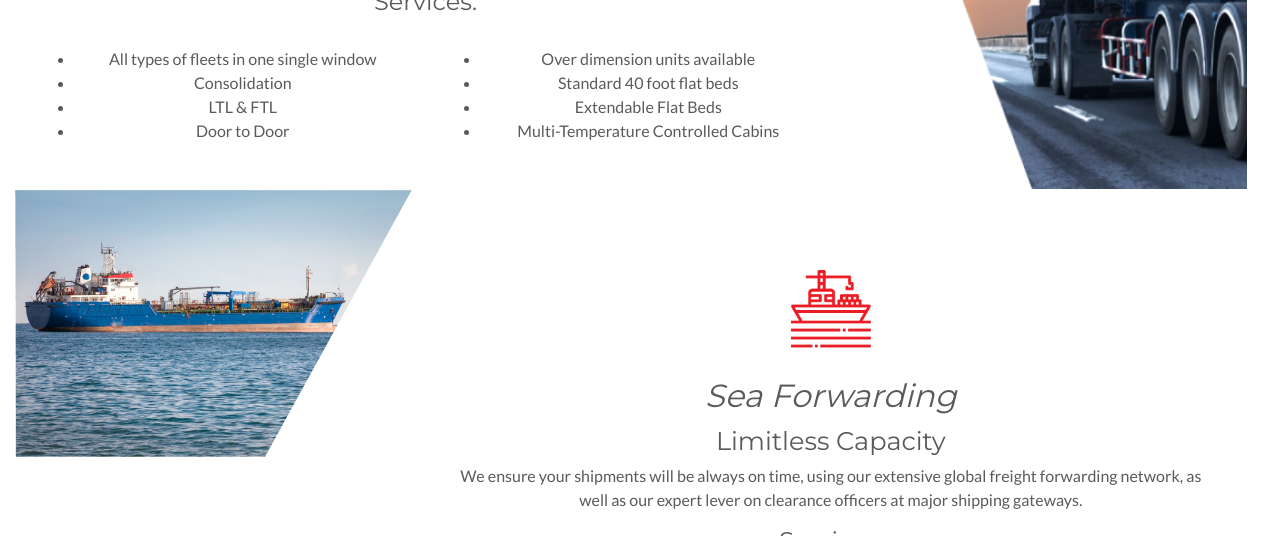
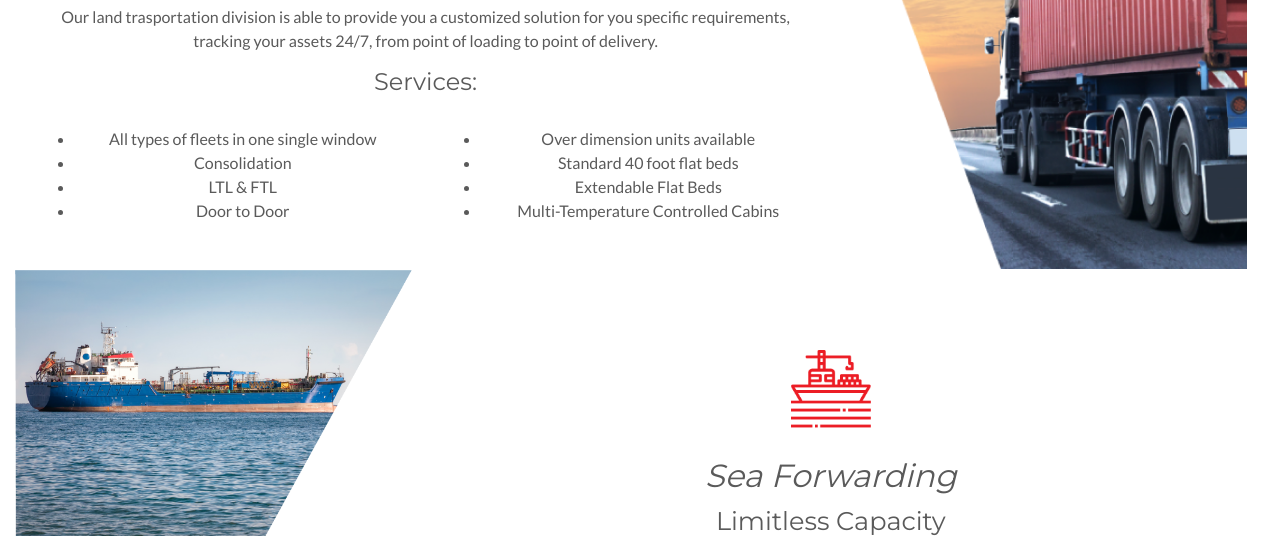
Before and after one commit to jrubalcava28/cge-page, a plain HTML site: page services.html in a window 1280 px wide. Shown: the part 701-1237 px from the top of the page. Drawn offline with nearby package versions, Linux system fonts and the light colour scheme.

Commit message:
adding changes did it by Geras 2

```diff
--- a/css/custom.css
+++ b/css/custom.css
@@ -4,9 +4,6 @@
 -------------------------------------------------- */
 /* Padding below the footer and lighter body text */
 .background-image {
-	margin-top: -130px;
-  padding-top: 130px;
-  display: inline-block;
 	background-size: cover !important;                      /* <------ */
 	background-repeat:   no-repeat;
 	background-position: center center;
```
